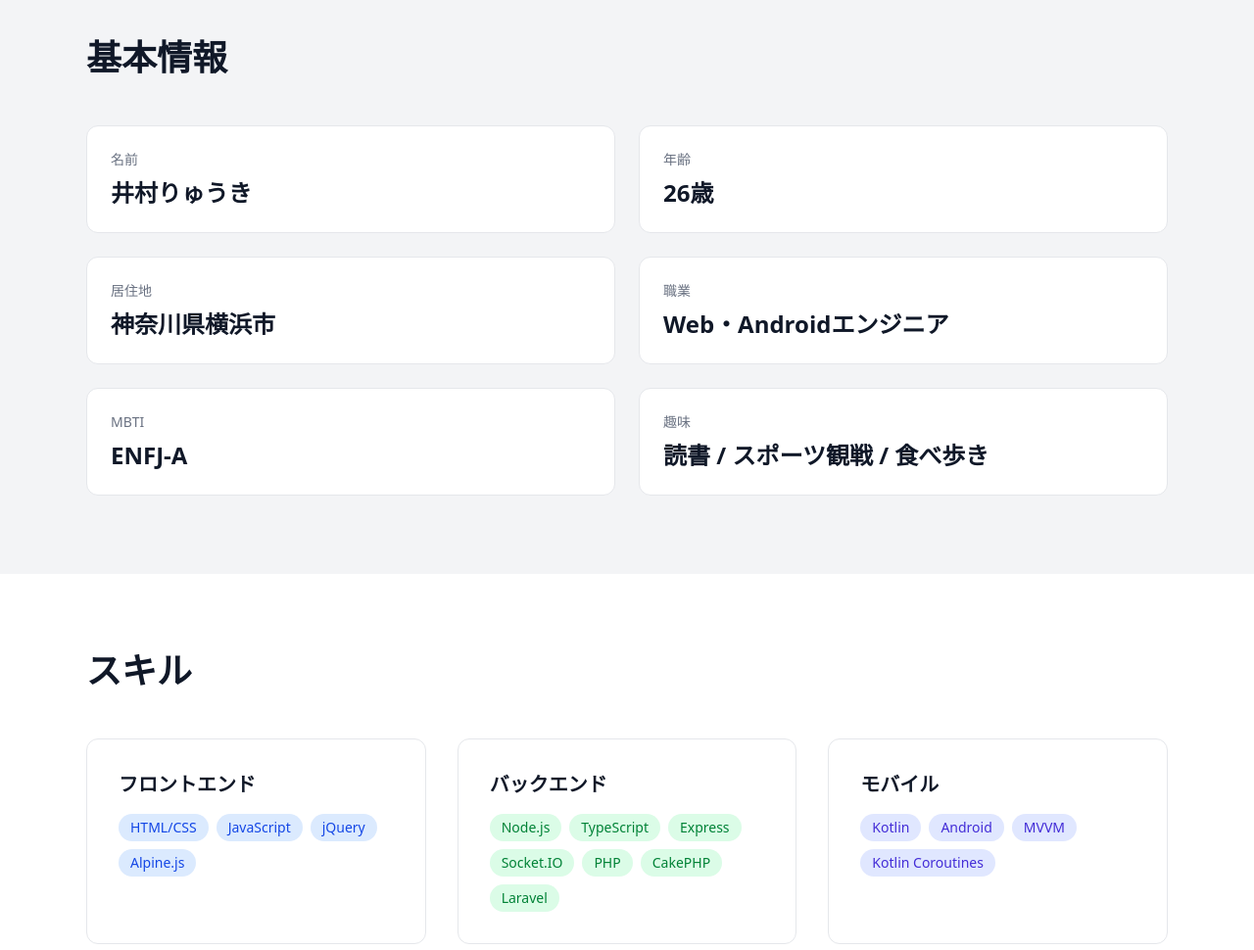
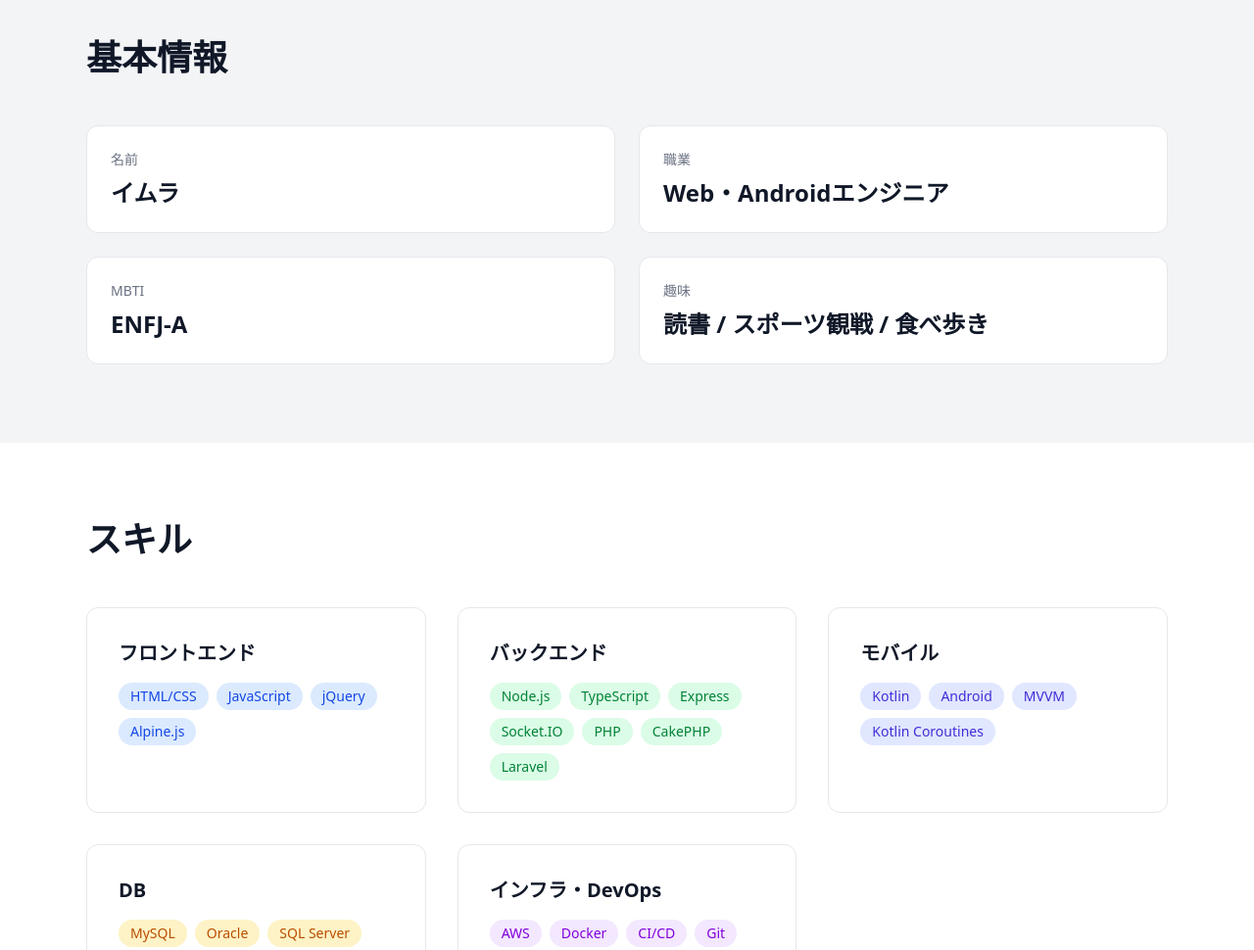
Before and after one commit to imurar/imurar-portfolio, an Astro site: page /about in a window 1280 px wide. Shown: the part 780-1750 px from the top of the page at 98% size. Built offline with nearby package versions, Linux system fonts and the light colour scheme; Astro itself is replaced by a stand-in of ours.

Commit message:
[fix] ポートフォリオサイトの詳細添削

```diff
--- a/src/pages/about.astro
+++ b/src/pages/about.astro
@@ -34,15 +34,7 @@ import BaseLayout from '../layouts/BaseLayout.astro';
       <div class="grid grid-cols-1 md:grid-cols-2 gap-6">
         <div class="bg-white border border-gray-200 rounded-xl p-6 hover:shadow-md transition">
           <p class="text-gray-500 text-sm mb-2">名前</p>
-          <p class="text-2xl font-bold">井村りゅうき</p>
-        </div>
-        <div class="bg-white border border-gray-200 rounded-xl p-6 hover:shadow-md transition">
-          <p class="text-gray-500 text-sm mb-2">年齢</p>
-          <p class="text-2xl font-bold">26歳</p>
-        </div>
-        <div class="bg-white border border-gray-200 rounded-xl p-6 hover:shadow-md transition">
-          <p class="text-gray-500 text-sm mb-2">居住地</p>
-          <p class="text-2xl font-bold">神奈川県横浜市</p>
+          <p class="text-2xl font-bold">イムラ</p>
         </div>
         <div class="bg-white border border-gray-200 rounded-xl p-6 hover:shadow-md transition">
           <p class="text-gray-500 text-sm mb-2">職業</p>
```
